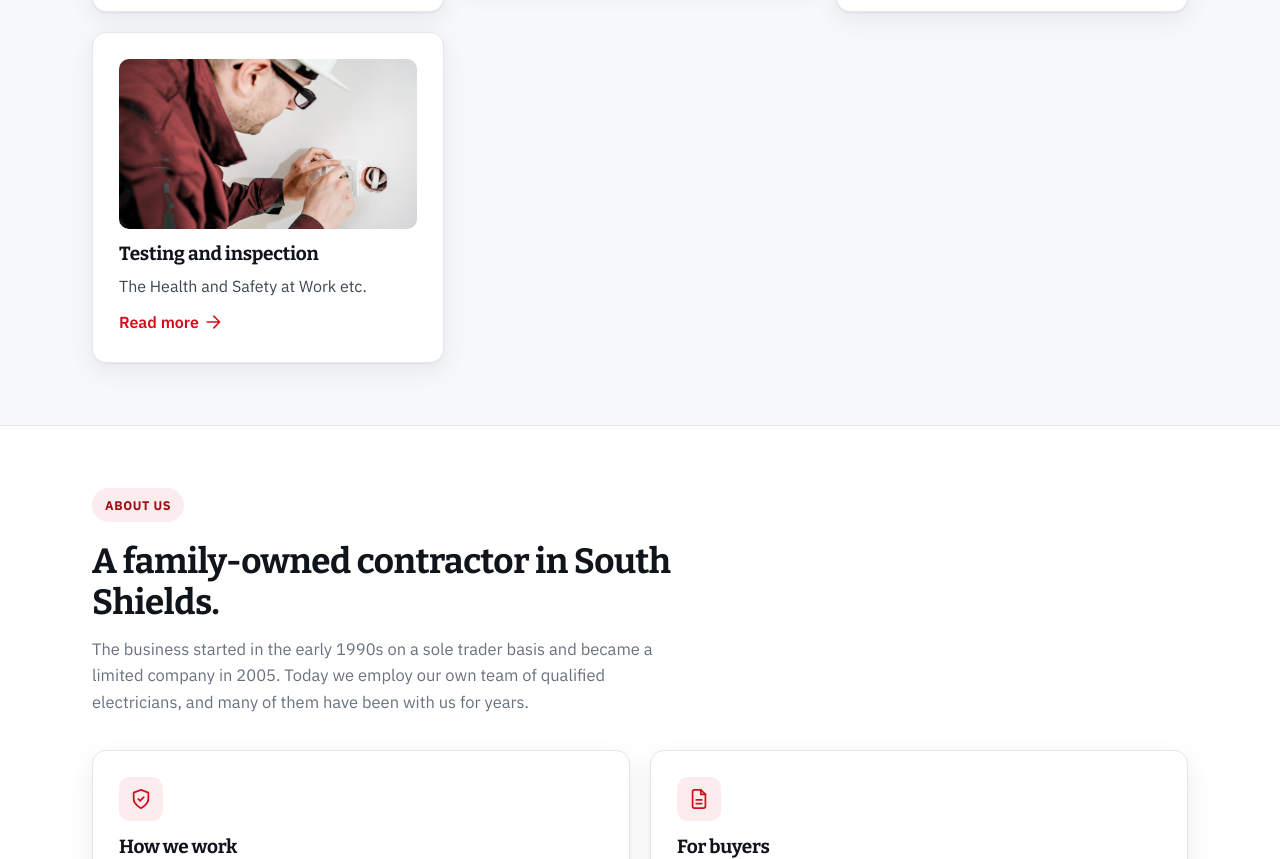
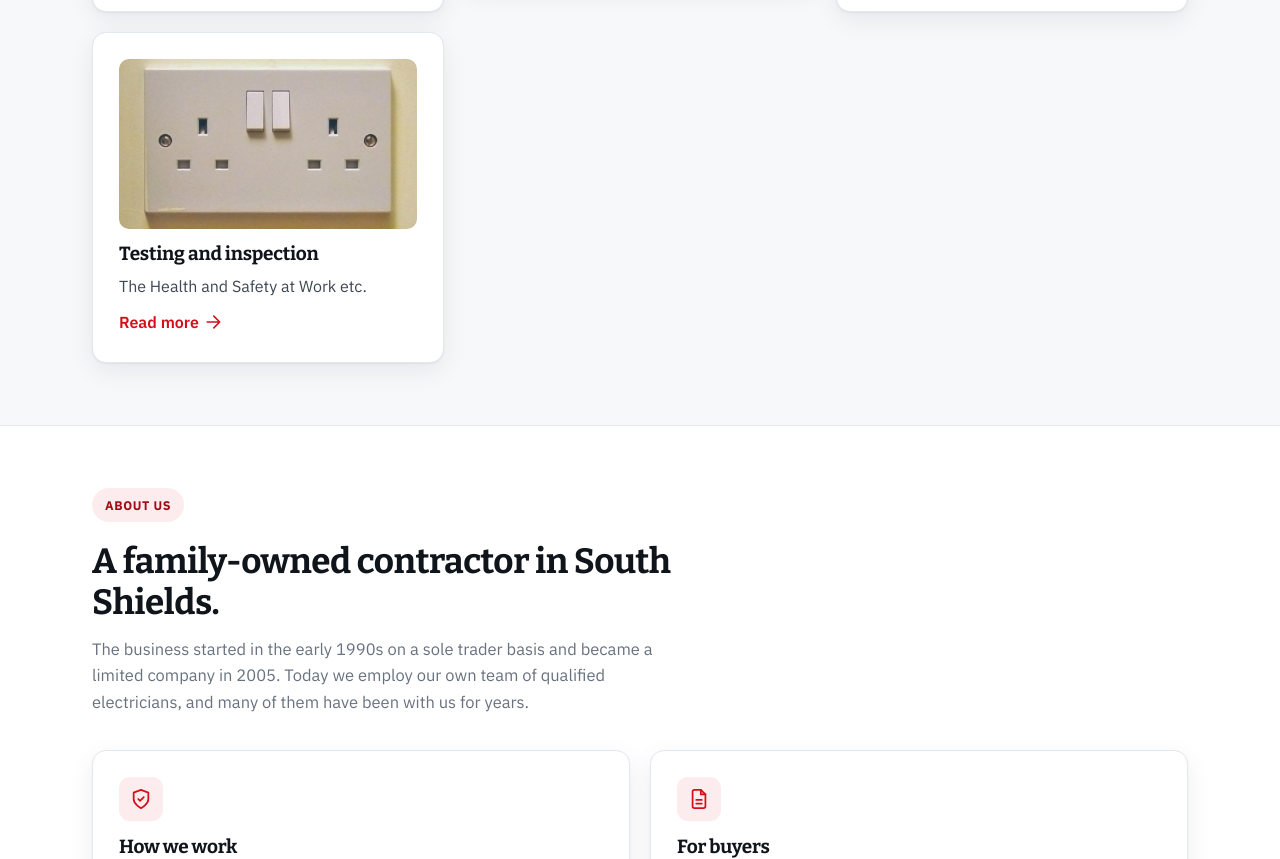
Before and after one commit to andrei170/s-davison-site, a plain HTML site: page index.html in a window 1280 px wide. Shown: the part 2910-3769 px from the top of the page. Drawn offline with nearby package versions, Linux system fonts and the light colour scheme.

Commit message:
Build AG1 asset pack

```diff
--- a/index.html
+++ b/index.html
@@ -247,7 +247,7 @@ a{color:inherit}
 <p>Emergency lighting for workplaces, schools and public buildings.</p><p style="margin-top:10px;color:var(--brand);font-weight:600">Read more <svg class="ic"><use href="#i-arrow"></use></svg></p></div></a><a href="cctv.html"><div class="card"><img class="cthumb" src="assets/stock/cctv.jpg" width="1400" height="933" alt="CCTV camera mounted on a wall" loading="lazy"><h3>CCTV</h3>
 <p>CCTV for crime prevention and detection, supplied and fitted for businesses across the North East.</p><p style="margin-top:10px;color:var(--brand);font-weight:600">Read more <svg class="ic"><use href="#i-arrow"></use></svg></p></div></a><a href="door-entry-and-access-control.html"><div class="card"><img class="cthumb" src="assets/stock/door-entry.jpg" width="1400" height="933" alt="Access control keypad and card reader beside a door" loading="lazy"><h3>Door entry and access control</h3>
 <p>When a building has a large team, keys stop being enough.</p><p style="margin-top:10px;color:var(--brand);font-weight:600">Read more <svg class="ic"><use href="#i-arrow"></use></svg></p></div></a><a href="data-cabling.html"><div class="card"><img class="cthumb" src="assets/stock/network-cable.jpg" width="960" height="641" alt="Network data cables" loading="lazy"><h3>Data cabling</h3>
-<p>Data cabling for offices and commercial buildings, including computer rooms and office reconfigurations.</p><p style="margin-top:10px;color:var(--brand);font-weight:600">Read more <svg class="ic"><use href="#i-arrow"></use></svg></p></div></a><a href="testing-and-inspection.html"><div class="card"><img class="cthumb" src="assets/stock/testing-red.jpg" width="960" height="639" alt="An electrician in red workwear testing a socket" loading="lazy"><h3>Testing and inspection</h3>
+<p>Data cabling for offices and commercial buildings, including computer rooms and office reconfigurations.</p><p style="margin-top:10px;color:var(--brand);font-weight:600">Read more <svg class="ic"><use href="#i-arrow"></use></svg></p></div></a><a href="testing-and-inspection.html"><div class="card"><img class="cthumb" src="assets/stock/uk-socket.jpg" width="903" height="600" alt="A UK 13A double switched socket" loading="lazy"><h3>Testing and inspection</h3>
 <p>The Health and Safety at Work etc.</p><p style="margin-top:10px;color:var(--brand);font-weight:600">Read more <svg class="ic"><use href="#i-arrow"></use></svg></p></div></a></div></div></section>
 <section class="sec"><div class="wrap"><div class="shead"><div class="kicker">About us</div><h2>A family-owned contractor in South Shields.</h2><p class=lede>The business started in the early 1990s on a sole trader basis and became a limited company in 2005. Today we employ our own team of qualified electricians, and many of them have been with us for years.</p></div>
 <div class="grid2"><div class="card"><div class="cicon"><svg class="ic"><use href="#i-shield"></use></svg></div><h3>How we work</h3><ul class="ticks"><li>Our own qualified electricians</li><li>NICEIC Approved Contractor and CHAS accredited</li><li>A free written estimate or quotation</li><li>Testing and certification on completion</li></ul></div>
```
